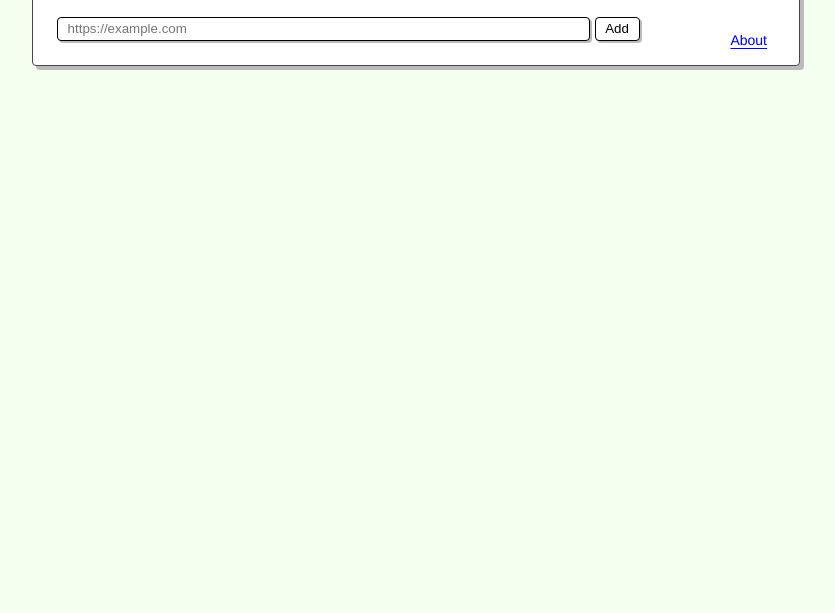
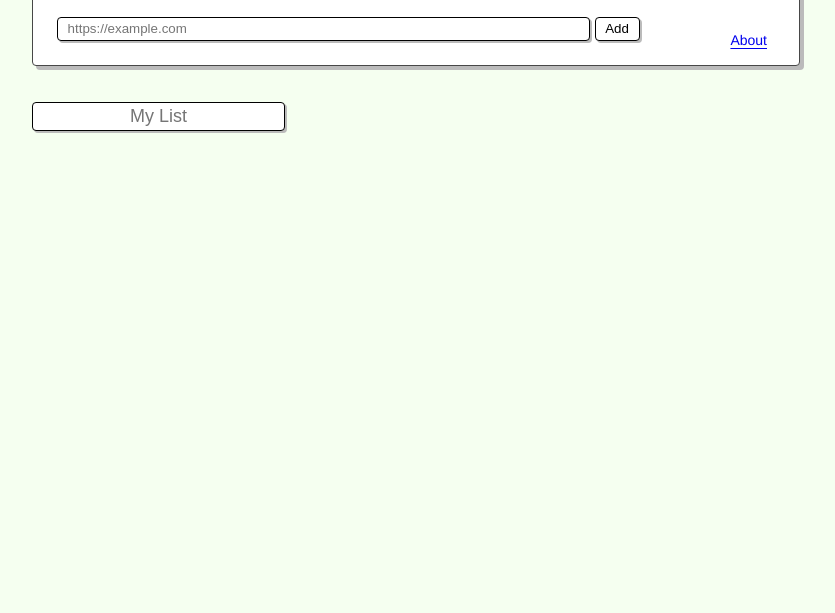
Before and after one commit to joseph-c100/linkx, a plain HTML site: page index.html in a window 1280 px wide. Shown: the part 187-800 px from the top of the page, without its empty margins (224-1059 px from the left). Drawn offline with Linux system fonts and the light colour scheme.

Commit message:
added title input box

```diff
--- a/index.html
+++ b/index.html
@@ -27,6 +27,11 @@
                 <button id="shareBtn">Share</button>
             </div>
 
+            <div class="addTitleSection">
+                <form>
+                    <input type="text" id="titleBox" placeholder="My List">
+                </form>
+            </div>
 
             <!-- div where added links go -->
             <div id="link-section" class="link-section"></div>
--- a/style.css
+++ b/style.css
@@ -26,10 +26,6 @@ font-weight: 400;}
 
 p, a {
     font-size: 14px;
-}
-
-a {
-
 }
 
 .intro{
@@ -75,7 +71,7 @@ input[type=url]:focus {
     box-shadow: none;
 }
 
-#linkBtn, #shareBtn{
+#linkBtn, #shareBtn, #titleBox{
     width: fit-content;
     cursor: pointer;
     border-radius: 4px;
@@ -91,8 +87,6 @@ input[type=url]:focus {
     margin-top: 4px;
 }
 
-
-
 #linkBtn:hover, #shareBtn:hover {
     box-shadow: none;
     background: rgb(220, 251, 177);
@@ -105,19 +99,21 @@ input[type=url]:focus {
     right: 2em;
 }
 
-.link-section {
-    margin-top: 2em;
-}
-
 .link-section a {
     background: rgb(238, 237, 237);
     padding: 4px;
     line-height: 2.4em;
 }
 
+#titleBox {
+    font-size: 18px;
+    font-family: Gridular, sans-serif;
+}
 
-
-
-.addLinkSection {
+.addLinkSection, .link-section {
     margin-top: 1em;
 }
+
+.addTitleSection {
+    margin-top: 2em;
+}
```
